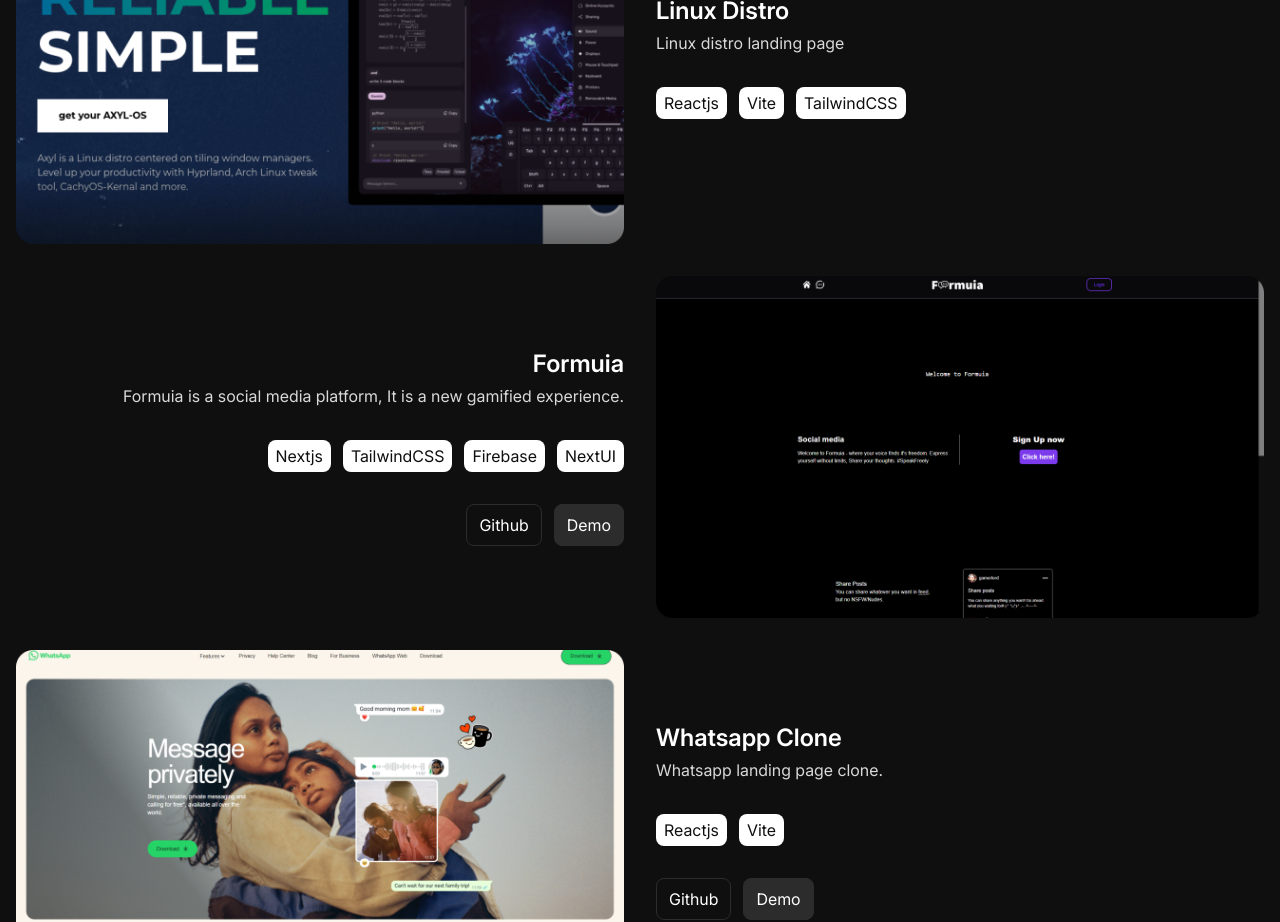
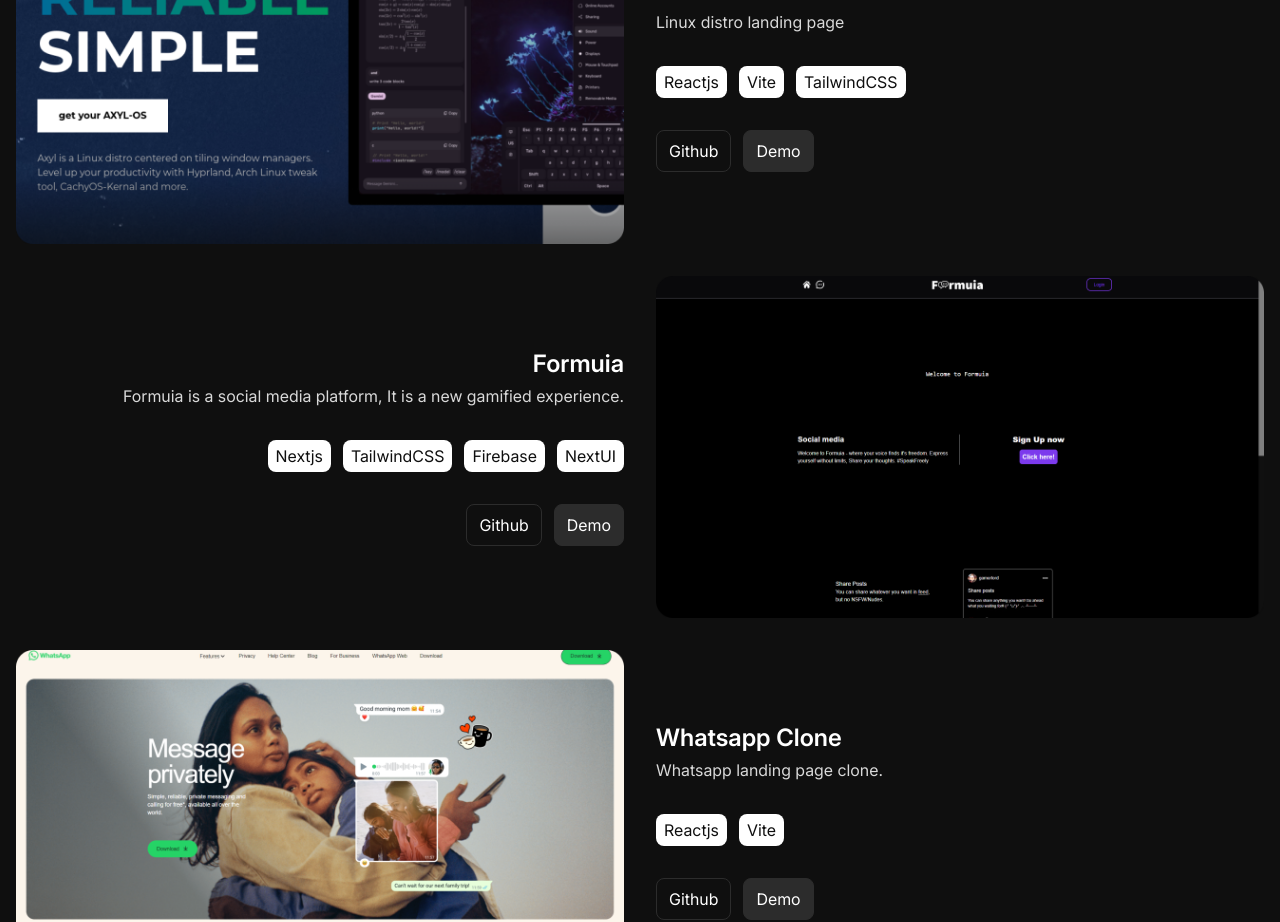
Before and after one commit to OmarIsADev/portfolio-v2, a React (Vite) app: page / in a window 1280 px wide. Shown: the part 1180-2102 px from the top of the page. Built offline with nearby package versions, Linux system fonts and the light colour scheme.

Commit message:
Update projects.jsx

```diff
--- a/src/sections/projects.jsx
+++ b/src/sections/projects.jsx
@@ -8,6 +8,8 @@
     header: "Linux Distro",
     description: "Linux distro landing page",
     img: axyl,
+    demo: "https://axyl-landing.vercel.app/",
+    github: "https://github.com/OmarIsADev/Axyl-landing",
     stack: ["Reactjs", "Vite", "TailwindCSS"],
   },
   {
```
